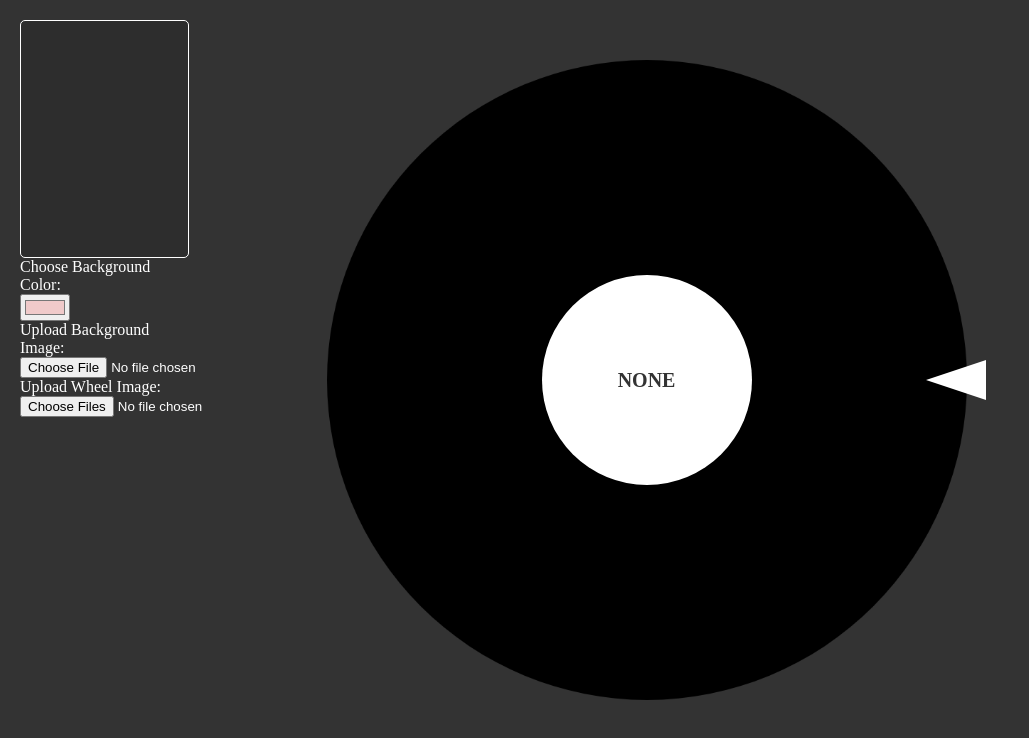
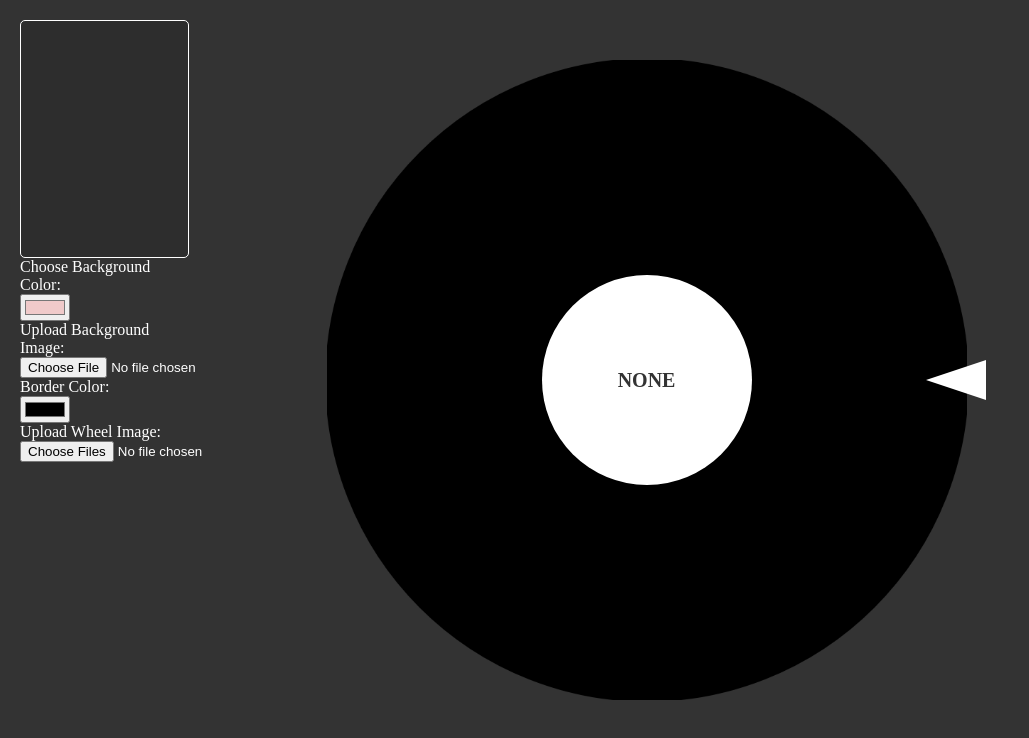
Before and after one commit to Naimul0307/Spin-The-Wheel-main, a plain HTML site: page index.html in a window 1280 px wide. Shown: the whole page, without its empty margins (0-1029 px from the left). Drawn offline with Linux system fonts and the light colour scheme.

Commit message:
add border color

```diff
--- a/index.html
+++ b/index.html
@@ -19,6 +19,9 @@
         <label for="bg-image">Upload Background Image:</label>
         <input type="file" id="bg-image" name="bg-image" accept="image/*">
 
+        <label for="border-color">Border Color:</label>
+        <input type="color" id="border-color" value="#000000">
+
 
           <!-- Input for uploading background image -->
         <label for="bg-image">Upload Wheel Image:</label>
--- a/public/src/script.js
+++ b/public/src/script.js
@@ -88,7 +88,15 @@ document.getElementById("bg-image").addEventListener("change", (event) => {
     }
 });
 
-// Function to draw the wheel with the dynamic background
+let borderColor = "#000000"; // Default border color (black)
+
+// Event listener for border color change
+document.getElementById("border-color").addEventListener("input", (event) => {
+    borderColor = event.target.value; // Update the border color
+    draw(); // Redraw the wheel with the new border color
+});
+
+// Function to draw the wheel with the dynamic background and border
 function draw() {
     ctx.clearRect(0, 0, width, height); // Clear the canvas
 
@@ -112,6 +120,13 @@ function draw() {
         ctx.fill();
     }
 
+    // Draw the wheel border with dynamic border color
+    ctx.beginPath();
+    ctx.arc(centerX, centerY, radius, 0, Math.PI * 2);
+    ctx.lineWidth = 5; // Set the border width
+    ctx.strokeStyle = borderColor; // Use the dynamically set border color
+    ctx.stroke();
+
     if (items.length === 0 || items[0].trim() === "") {
         return; // Exit if no items
     }
@@ -133,6 +148,12 @@ function draw() {
         ctx.fillStyle = colorStyle; // Use transparent if image is set
         ctx.lineTo(centerX, centerY);
         ctx.fill();
+
+        // Draw the border around each slice with the dynamic border color
+        ctx.lineWidth = 2; // Set the slice border width
+        ctx.strokeStyle = borderColor; // Use the dynamically set border color
+        ctx.stroke();
+
         ctx.textAlign = "left";
 
         if (images[items[i]]) {
@@ -191,6 +212,8 @@ function draw() {
         }
     }
 }
+
+
 
 const spinSound = new Audio("../public/mp3/wheel-spin.mp3"); // Load the spin sound
 spinSound.loop = true; // Make the sound loop while the wheel is spinning
```
